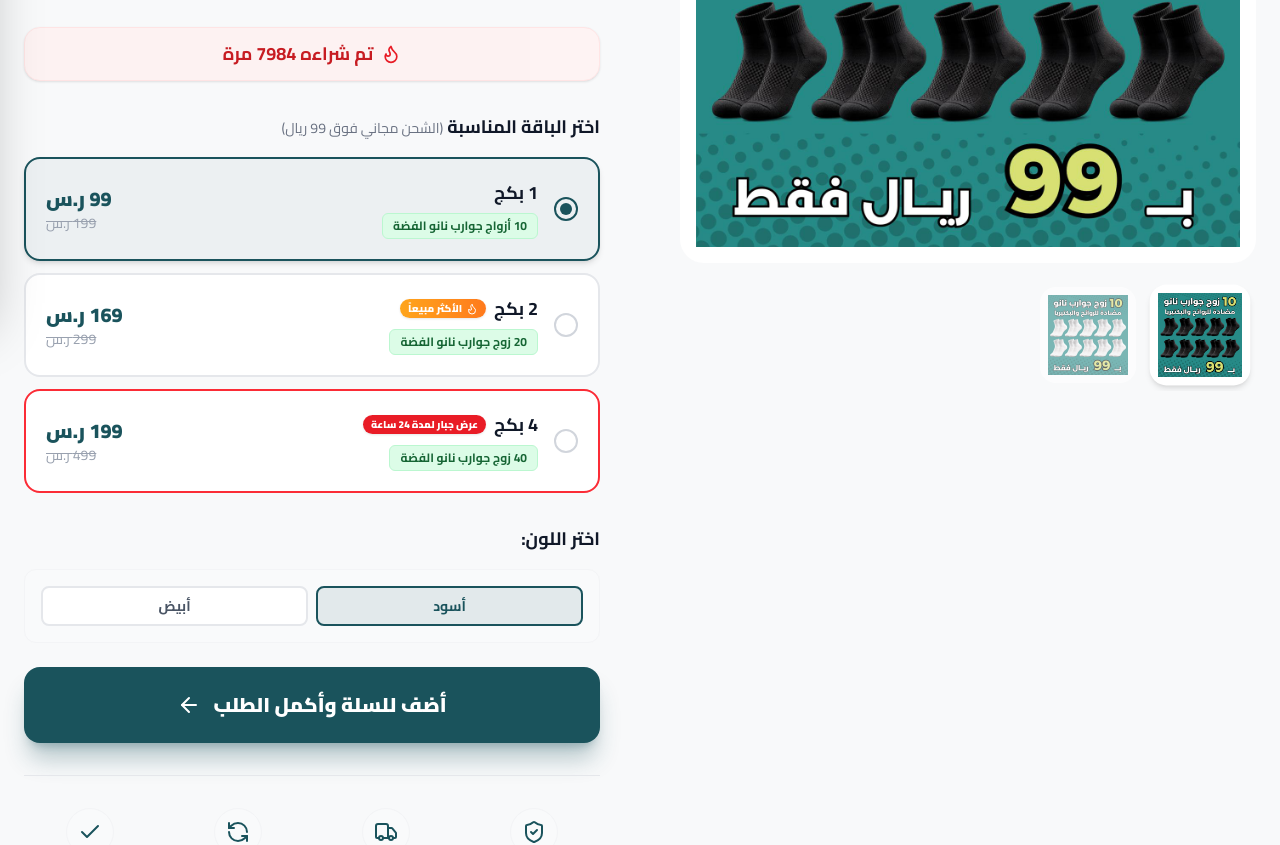
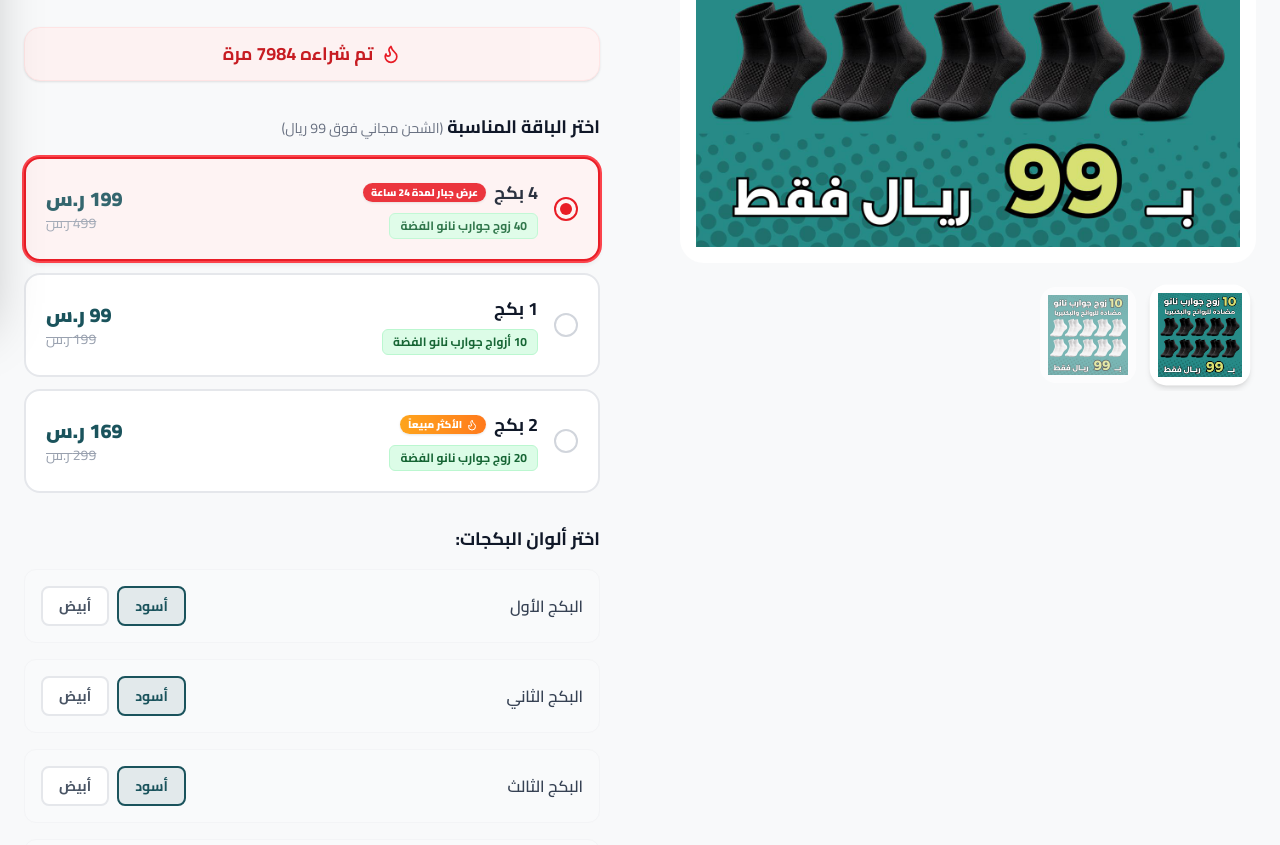
Before and after one commit to laarejmounir-bit/sharraby, a Next.js app: page /product/premium-socks in a window 1280 px wide. Shown: the part 485-1330 px from the top of the page. Built offline with nearby package versions, Linux system fonts and the light colour scheme.

Commit message:
Add files via upload

```diff
--- /dev/null
+++ b/src/app/global-error.tsx
@@ -0,0 +1 @@
+"use client"; export default function GlobalError({ error, reset }: { error: Error & { digest?: string }, reset: () => void }) { return (<html><body><h2>Something went wrong!</h2><button onClick={() => reset()}>Try again</button></body></html>) }
--- a/src/app/layout.tsx
+++ b/src/app/layout.tsx
@@ -4,7 +4,7 @@ import "./globals.css";
 import Navbar from "@/components/Navbar";
 import Footer from "@/components/Footer";
 import CartDrawer from "@/components/CartDrawer";
-import Script from "next/script";
+
 import GlobalSchema from "@/components/GlobalSchema";
 
 const cairo = Cairo({
@@ -63,9 +63,8 @@ export default function RootLayout({
     <html lang="ar" dir="rtl" className={cairo.variable}>
       <head>
         <GlobalSchema />
-        <Script
+        <script
           id="snapchat-pixel"
-          strategy="afterInteractive"
           dangerouslySetInnerHTML={{
             __html: `
               (function(e,t,n){if(e.snaptr)return;var a=e.snaptr=function()
@@ -74,15 +73,13 @@ export default function RootLayout({
               r.src=n;var u=t.getElementsByTagName(s)[0];
               u.parentNode.insertBefore(r,u);})(window,document,
               'https://sc-static.net/scevent.min.js');
-
               snaptr('init', '4ea2a1e7-87ab-4100-9680-6e3118187f13');
               snaptr('track', 'PAGE_VIEW');
             `,
           }}
         />
-        <Script
+        <script
           id="meta-pixel"
-          strategy="afterInteractive"
           dangerouslySetInnerHTML={{
             __html: `
               !function(f,b,e,v,n,t,s)
--- a/src/app/product/premium-socks/page.tsx
+++ b/src/app/product/premium-socks/page.tsx
@@ -22,6 +22,15 @@ import ProductSchema from "@/components/ProductSchema";
 
 const BUNDLES = [
   {
+    id: 40,
+    name: "4 بكج",
+    pairs: 40,
+    price: 199,
+    originalPrice: 499,
+    badge: "عرض جبار لمدة 24 ساعة",
+    isFlashSale: true,
+  },
+  {
     id: 10,
     name: "1 بكج",
     pairs: 10,
@@ -38,15 +47,6 @@ const BUNDLES = [
     badge: "الأكثر مبيعاً",
     isPopular: true,
   },
-  {
-    id: 40,
-    name: "4 بكج",
-    pairs: 40,
-    price: 199,
-    originalPrice: 499,
-    badge: "عرض جبار لمدة 24 ساعة",
-    isFlashSale: true,
-  },
 ];
 
 const COLORS = [
@@ -59,7 +59,7 @@ export default function ProductPage() {
   const [visibleReviews, setVisibleReviews] = useState(3);
   const [isReviewModalOpen, setIsReviewModalOpen] = useState(false);
   const [selectedBundle, setSelectedBundle] = useState(BUNDLES[0]);
-  const [selectedColors, setSelectedColors] = useState([COLORS[0]]);
+  const [selectedColors, setSelectedColors] = useState(Array(BUNDLES[0].pairs / 10).fill(COLORS[0]));
   const [selectedImage, setSelectedImage] = useState(0);
   const [showToast, setShowToast] = useState(false);
   const { addItem, openCart } = useCartStore();
```
